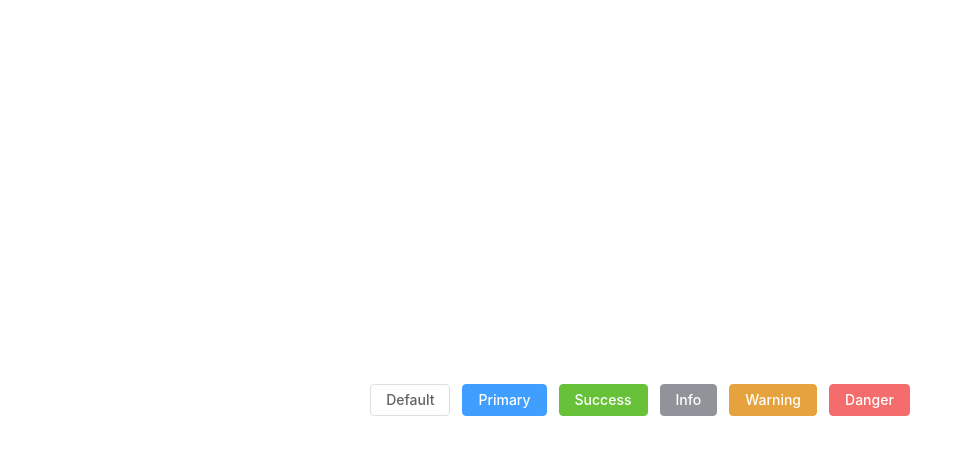
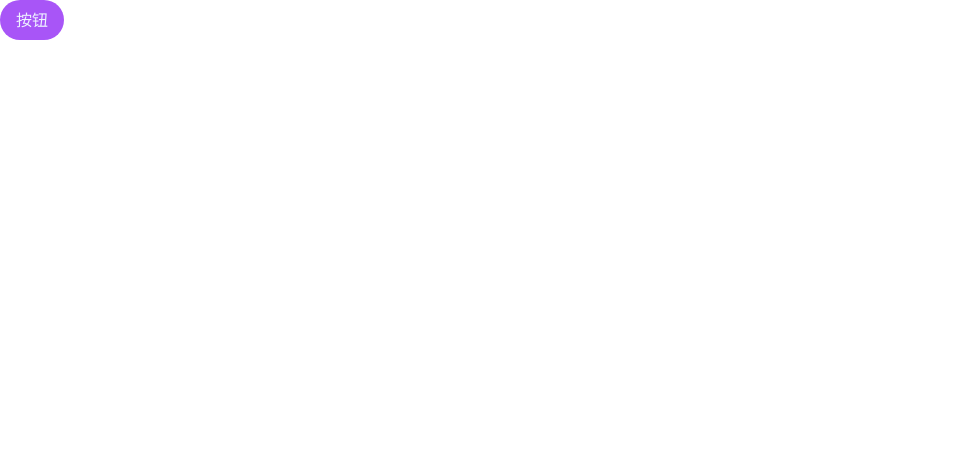
Before and after one commit to waite0603/vue3-shop-admin, a Vue app: page / in a window 1280 px wide. Shown: the top 454 px of the page, without its empty margins (0-973 px from the left). Built offline with nearby package versions, Linux system fonts and the light colour scheme.

Commit message:
stylelint忽略规则(Warning)apply, WindiCSS引入@apply 简化代码

```diff
--- a/package.json
+++ b/package.json
@@ -14,6 +14,8 @@
   },
   "devDependencies": {
     "@vitejs/plugin-vue": "^4.0.0",
-    "vite": "^4.1.0"
+    "vite": "^4.1.0",
+    "vite-plugin-windicss": "^1.8.10",
+    "windicss": "^3.5.6"
   }
 }
--- a/src/App.vue
+++ b/src/App.vue
@@ -3,16 +3,13 @@
 </script>
 
 <template>
-  <el-row class="mb-4">
-    <el-button>Default</el-button>
-    <el-button type="primary">Primary</el-button>
-    <el-button type="success">Success</el-button>
-    <el-button type="info">Info</el-button>
-    <el-button type="warning">Warning</el-button>
-    <el-button type="danger">Danger</el-button>
-  </el-row>
+  <button class='btn'>
+    按钮
+  </button>
 </template>
 
-<style scoped>
-
+<style>
+  .btn{
+    @apply bg-purple-500 text-indigo-50 px-4 py-2 rounded-full transition-all duration-500 hover:( bg-purple-900) focus:(ring-8 ring-purple-900);
+  }
 </style>
--- a/src/main.js
+++ b/src/main.js
@@ -1,8 +1,8 @@
 import { createApp } from 'vue'
-import './style.css'
 import App from './App.vue'
 import ElementPlus from 'element-plus'
 import 'element-plus/dist/index.css'
+import 'virtual:windi.css'
 
 const app = createApp(App)
 
--- a/src/style.css
+++ /dev/null
@@ -1,89 +0,0 @@
-:root {
-  font-family: Inter, system-ui, Avenir, Helvetica, Arial, sans-serif;
-  line-height: 1.5;
-  font-weight: 400;
-
-  color-scheme: light dark;
-  color: rgba(255, 255, 255, 0.87);
-  background-color: #242424;
-
-  font-synthesis: none;
-  text-rendering: optimizeLegibility;
-  -webkit-font-smoothing: antialiased;
-  -moz-osx-font-smoothing: grayscale;
-  -webkit-text-size-adjust: 100%;
-}
-
-a {
-  font-weight: 500;
-  color: #646cff;
-  text-decoration: inherit;
-}
-a:hover {
-  color: #535bf2;
-}
-
-a {
-  font-weight: 500;
-  color: #646cff;
-  text-decoration: inherit;
-}
-a:hover {
-  color: #535bf2;
-}
-
-body {
-  margin: 0;
-  display: flex;
-  place-items: center;
-  min-width: 320px;
-  min-height: 100vh;
-}
-
-h1 {
-  font-size: 3.2em;
-  line-height: 1.1;
-}
-
-button {
-  border-radius: 8px;
-  border: 1px solid transparent;
-  padding: 0.6em 1.2em;
-  font-size: 1em;
-  font-weight: 500;
-  font-family: inherit;
-  background-color: #1a1a1a;
-  cursor: pointer;
-  transition: border-color 0.25s;
-}
-button:hover {
-  border-color: #646cff;
-}
-button:focus,
-button:focus-visible {
-  outline: 4px auto -webkit-focus-ring-color;
-}
-
-.card {
-  padding: 2em;
-}
-
-#app {
-  max-width: 1280px;
-  margin: 0 auto;
-  padding: 2rem;
-  text-align: center;
-}
-
-@media (prefers-color-scheme: light) {
-  :root {
-    color: #213547;
-    background-color: #ffffff;
-  }
-  a:hover {
-    color: #747bff;
-  }
-  button {
-    background-color: #f9f9f9;
-  }
-}
--- /dev/null
+++ b/stylelint.config.js
@@ -0,0 +1,20 @@
+module.exports = {
+    extends: ["stylelint-config-standard"],
+    rules: {
+      "at-rule-no-unknown": [
+        true,
+        {
+          ignoreAtRules: [
+            "tailwind",
+            "windicss",
+            "@apply",
+            "variants",
+            "responsive",
+            "screen",
+          ],
+        },
+      ],
+      "declaration-block-trailing-semicolon": null,
+      "no-descending-specificity": null,
+    },
+  };
--- a/vite.config.js
+++ b/vite.config.js
@@ -1,7 +1,11 @@
 import { defineConfig } from 'vite'
 import vue from '@vitejs/plugin-vue'
+import WindiCSS from 'vite-plugin-windicss'
 
 // https://vitejs.dev/config/
 export default defineConfig({
-  plugins: [vue()],
+  plugins: [
+    vue(),
+    WindiCSS()
+  ],
 })
```
Also changed, not shown: 1 other file (tests, documents, lock files or other folders).
